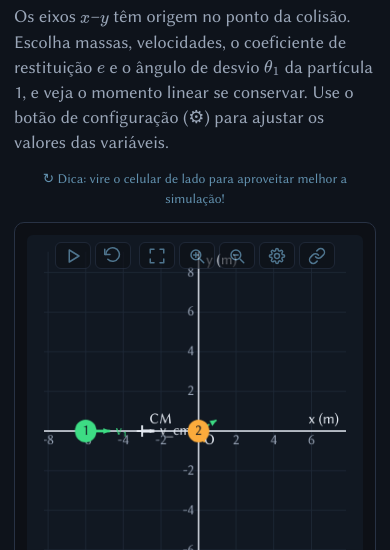
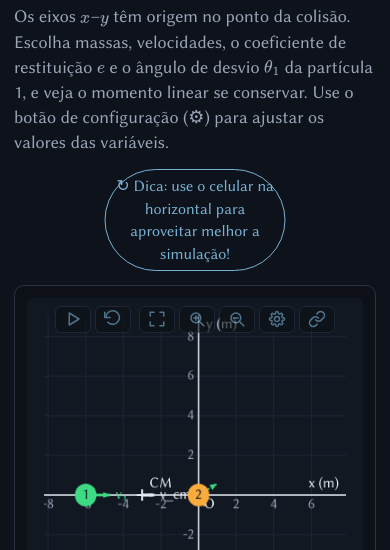
Before and after one commit to abiliomateus/projeto-antares, a plain HTML site: page sims/colisao.html in a window 390 px wide. Shown: the part 294-844 px from the top of the page. Drawn offline with nearby package versions, Linux system fonts and the light colour scheme.

Commit message:
adding dica orientacao

```diff
--- a/css/core.css
+++ b/css/core.css
@@ -276,10 +276,14 @@ body.sim-fullscreen-active {
 
 @media (max-width: 600px) and (orientation: portrait) {
   .dica-orientacao {
+    max-width: 50%;
+    padding:5px;
+    left:50%;
+    transform: translateX(50%);
     display: block;
-    font-size: 0.85rem;
+    font-size: 1rem;
     text-align: center;
-    opacity: 0.8;
     color: var(--acc);
+    border-radius:999px; border:1px solid var(--acc);
   }
 }
--- a/sims/colisao.html
+++ b/sims/colisao.html
@@ -16,7 +16,7 @@
      <h2>Colisão de partículas pontuais em 2D</h2>
      <p>Os eixos \(x\)–\(y\) têm origem no ponto da colisão. Escolha massas, velocidades, o coeficiente de restituição \(e\) e o ângulo de desvio \(\theta_1\) da partícula 1, e veja o momento linear se conservar. Use o botão de configuração (&#9881) para ajustar os valores das variáveis.</p>
      <p class="dica-orientacao">
-          ↻ Dica: vire o celular de lado para aproveitar melhor a simulação!
+          ↻ Dica: use o celular na horizontal para aproveitar melhor a simulação!
      </p>
 </header>
 
```
